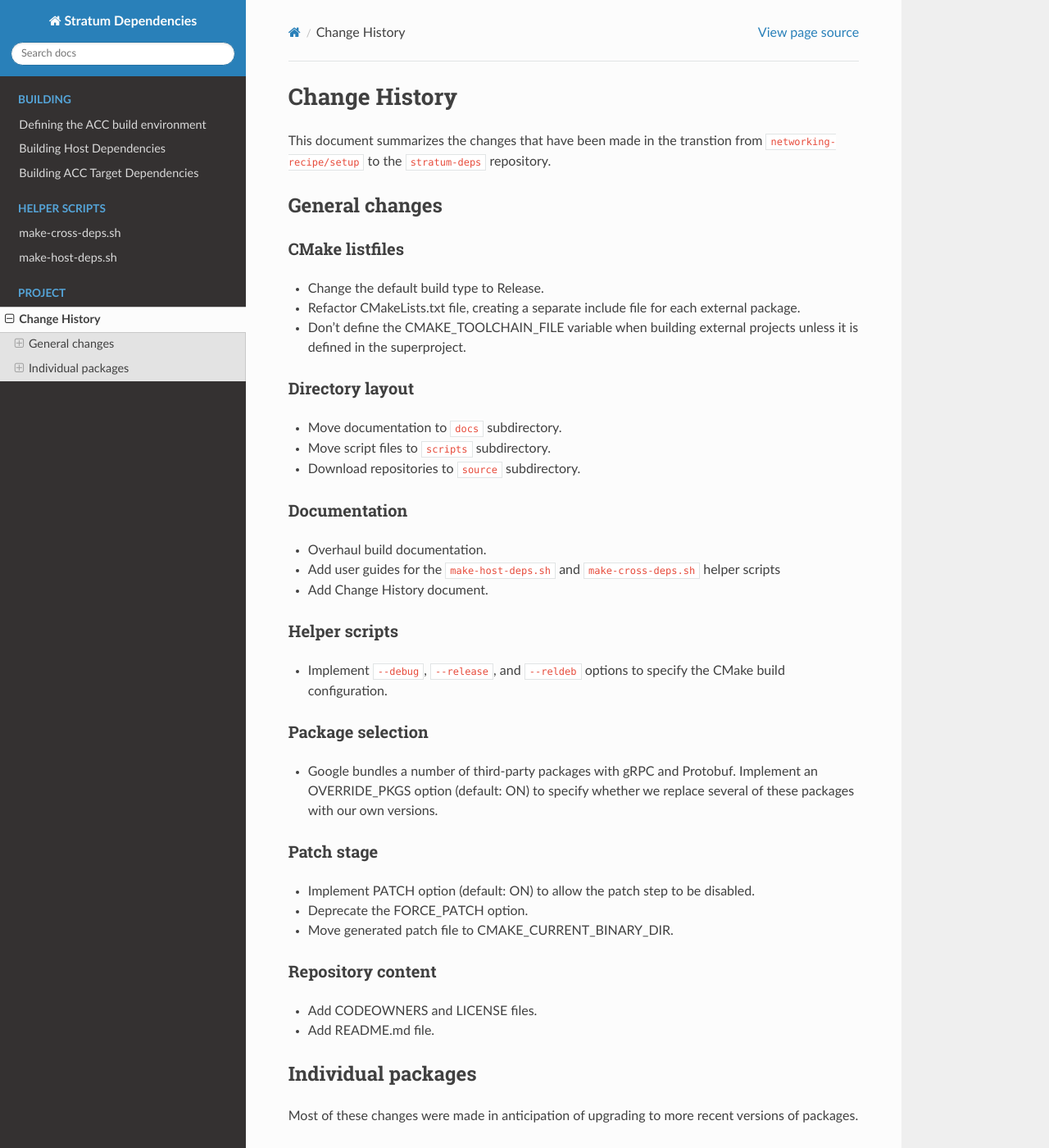
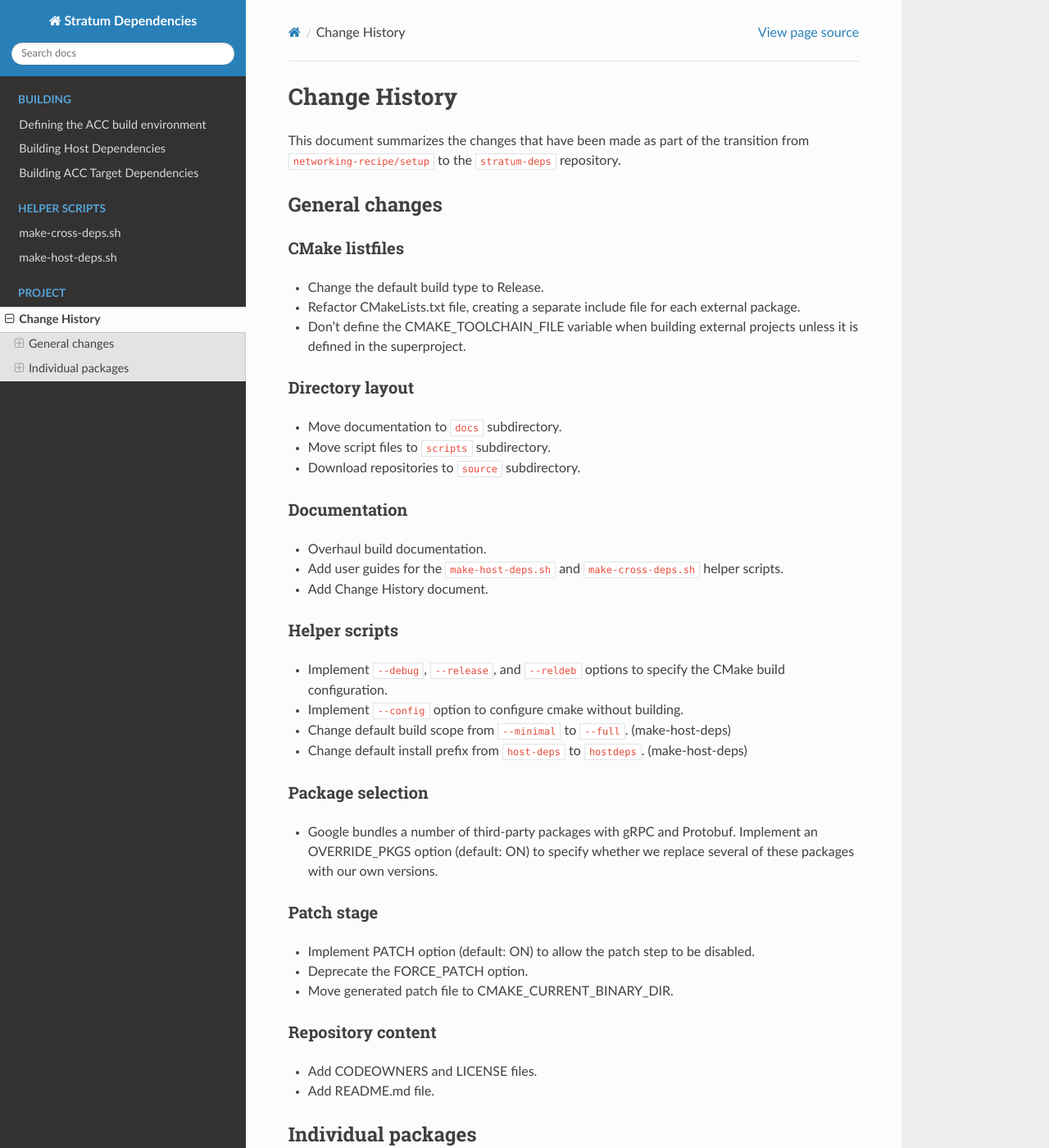
Before and after one commit to ipdk-io/stratum-deps, a Sphinx documentation site: the page built from docs/change-history.md, in a window 1280 px wide and 1400 px high. Shown: the whole window at 82% size. Built offline with Sphinx 7.4.7 and the Read the Docs theme 2.0.0, drawn with Linux system fonts in a browser that asks for light colours.

Commit message:
Update documentation (#19)
Signed-off-by: Derek G Foster <derek.foster@intel.com>

```diff
--- a/docs/change-history.md
+++ b/docs/change-history.md
@@ -1,7 +1,7 @@
 # Change History
 
-This document summarizes the changes that have been made in the transtion
-from `networking-recipe/setup` to the `stratum-deps` repository.
+This document summarizes the changes that have been made as part of the
+transition from `networking-recipe/setup` to the `stratum-deps` repository.
 
 ## General changes
 
@@ -28,7 +28,7 @@ from `networking-recipe/setup` to the `stratum-deps` repository.
 - Overhaul build documentation.
 
 - Add user guides for the `make-host-deps.sh` and `make-cross-deps.sh`
-  helper scripts
+  helper scripts.
 
 - Add Change History document.
 
@@ -36,6 +36,14 @@ from `networking-recipe/setup` to the `stratum-deps` repository.
 
 - Implement `--debug`, `--release`, and `--reldeb` options to specify
   the CMake build configuration.
+
+- Implement `--config` option to configure cmake without building.
+
+- Change default build scope from `--minimal` to `--full`.
+  (make-host-deps)
+
+- Change default install prefix from `host-deps` to `hostdeps`.
+  (make-host-deps)
 
 ### Package selection
 
```
Also changed, not shown: README.md (+3 -3 lines), docs/building-acc-target-deps.md (+1 -1 lines), docs/building-host-deps.md (+2 -2 lines).
